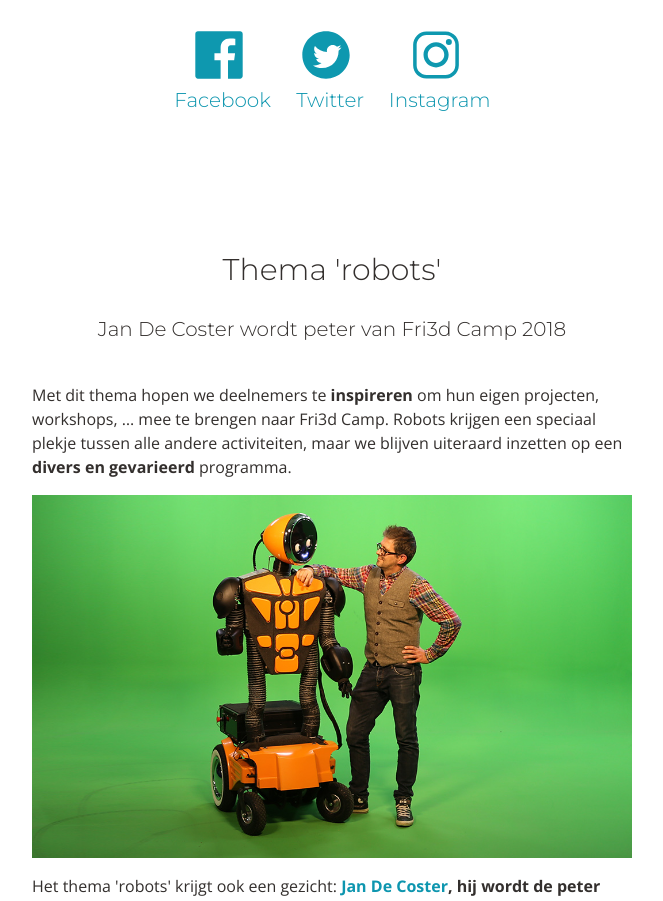
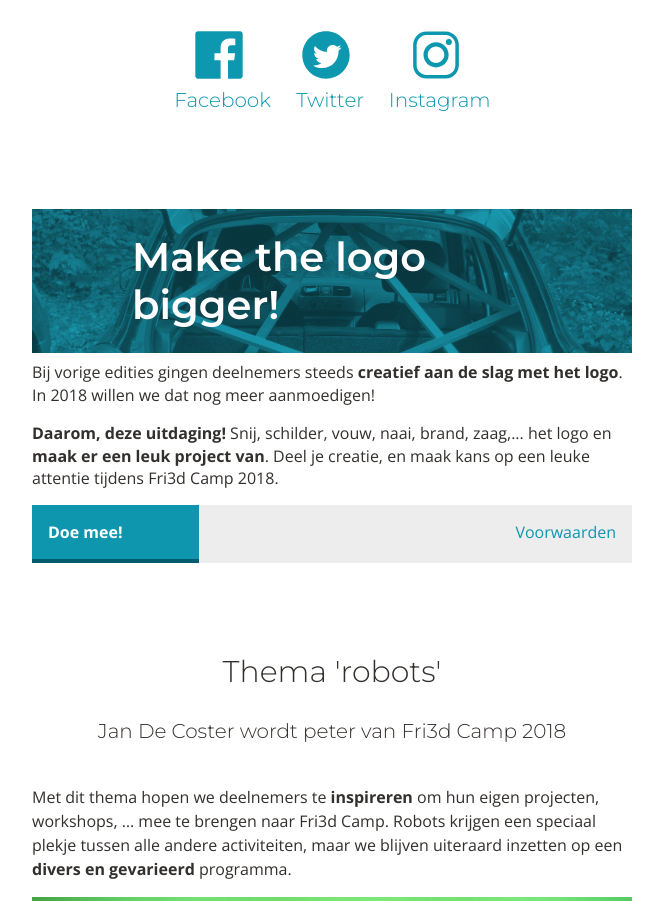
Before and after one commit to Fri3dCamp/fri3d2018-announce, a Jekyll site: the page built from index.html, in a window 1280 px wide. Shown: the part 1433-2334 px from the top of the page, without its empty margins (308-971 px from the left). Built offline with Jekyll 4.4.1, drawn with Linux system fonts in a browser that asks for light colours; nearby versions of some CDN libraries.

Commit message:
More modular CTA (html & css) & added logo contest CTA.

```diff
--- /dev/null
+++ b/_includes/cta-cfp.html
@@ -0,0 +1,6 @@
+
+<div class="cta" id="cta-cfp">
+  <h2 class="herottl">Jouw activiteit op Fri3d Camp?</h2>
+  <p><strong>We zoeken jullie: </strong>Hackers, makers, artiesten, knutselaars, wetenschappers, ingenieurs, ouders en kinderen. We zoeken mensen die willen delen wat hen boeit en waarom ze er door gepassioneerd zijn. Presentaties over de meest <strong>geeky niches</strong>, een <strong>beginnersworkshop</strong> leren solderen, van elektronica tot houtbewerking. Als het met<strong> creatief gebruik van wetenschap en technologie </strong>te maken heeft, hoort het op Fri3d Camp thuis.</p>
+  <div class="linkbar"><a class="primary left" href="https://content.fri3d.be/cfp">Dien jouw voorstel in</a> <a href="https://content.fri3d.be/assets/utd-2018.pdf" class="secondary right">Lees de volledige uitnodiging (PDF)</a></div>
+</div>
--- /dev/null
+++ b/_includes/cta-contest.html
@@ -0,0 +1,7 @@
+<div class="cta" id="cta-contest">
+  <h2 class="herottl">Make the logo bigger!</h2>
+  <p>Bij vorige edities gingen deelnemers steeds <strong>creatief aan de slag met het logo</strong>. In 2018 willen we dat nog meer aanmoedigen! </p>
+  <p><strong>Daarom, deze uitdaging!</strong> Snij, schilder, vouw, naai, brand, zaag,... het logo en <strong>maak er een leuk project van</strong>. Deel je creatie, en maak kans op een leuke attentie tijdens Fri3d Camp 2018.</p>
+  <div class="linkbar"><a class="primary left" href="{{ site.baseurl }}/deelnemen/logo-contest.html">Doe mee!</a>
+  <a href="{{ site.baseurl }}/deelnemen/logo-contest.html#voorwaarden" class="secondary right">Voorwaarden</a> </div>
+</div>
--- a/css/style.css
+++ b/css/style.css
@@ -969,8 +969,7 @@ body.page {
   text-align: right;
   flex-grow: 5;
 }
-#cta-cfp .herottl {
-  background-image: url('../img/workshop.jpg');
+.cta .herottl {
   color: white;
   font-size: 4rem;
   font-weight: 600;
@@ -981,10 +980,17 @@ body.page {
   line-height: 1.2;
 }
 @media screen and (max-width: 550px) {
-  #cta-cfp .herottl {
+  .cta .herottl {
     padding-right: 24px;
     padding-left: 24px;
   }
+}
+#cta-cfp .herottl {
+  background-image: url('../img/workshop_bg.jpg');
+}
+#cta-contest .herottl {
+  background-image: url('../img/logo_in_auto_bg.jpg');
+  background-position: center -40px;
 }
 .herotext {
   font-weight: 100;
--- a/index.html
+++ b/index.html
@@ -9,11 +9,7 @@ navlevel: 0
             <p>Fri3d Camp is een gezinsvriendelijk zomerkamp voor hackers, makers en DIY'ers.</p>
         </div>
     </div>
-    <div class="cta" id="cta-cfp">
-      <h2 class="herottl">Jouw activiteit op Fri3d Camp?</h2>
-      <p><strong>We zoeken jullie: </strong>Hackers, makers, artiesten, knutselaars, wetenschappers, ingenieurs, ouders en kinderen. We zoeken mensen die willen delen wat hen boeit en waarom ze er door gepassioneerd zijn. Presentaties over de meest <strong>geeky niches</strong>, een <strong>beginnersworkshop</strong> leren solderen, van elektronica tot houtbewerking. Als het met<strong> creatief gebruik van wetenschap en technologie </strong>te maken heeft, hoort het op Fri3d Camp thuis.</p>
-      <div class="linkbar"><a class="primary left" href="https://content.fri3d.be/cfp">Dien jouw voorstel in</a> <a href="https://content.fri3d.be/assets/utd-2018.pdf" class="secondary right">Lees de volledige uitnodiging (PDF)</a></div>
-    </div>
+    {% include cta-cfp.html %}
     <div class="maincontent">
         <div class="countdownwrapper">
             <div id="countdown" class="countdown" data-totime="May 1, 2018 00:00:00">
@@ -39,6 +35,7 @@ navlevel: 0
         <p> Op de hoogte blijven? Schrijf je in op de mailinglist en volg <a href="//www.twitter.com/fri3dcamp">@fri3dcamp</a>!
         {% include mailinglist_social.html %}
     </div>
+    {% include cta-contest.html %}
     <div class="widecontent">
         <h1>Thema 'robots'</h1>
         <h2>Jan De Coster wordt peter van Fri3d Camp 2018</h2>
```
Also changed, not shown: less/fri3d.less (+10 -2 lines), img/logo_in_auto_bg.jpg (added), img/workshop_bg.jpg (added).
